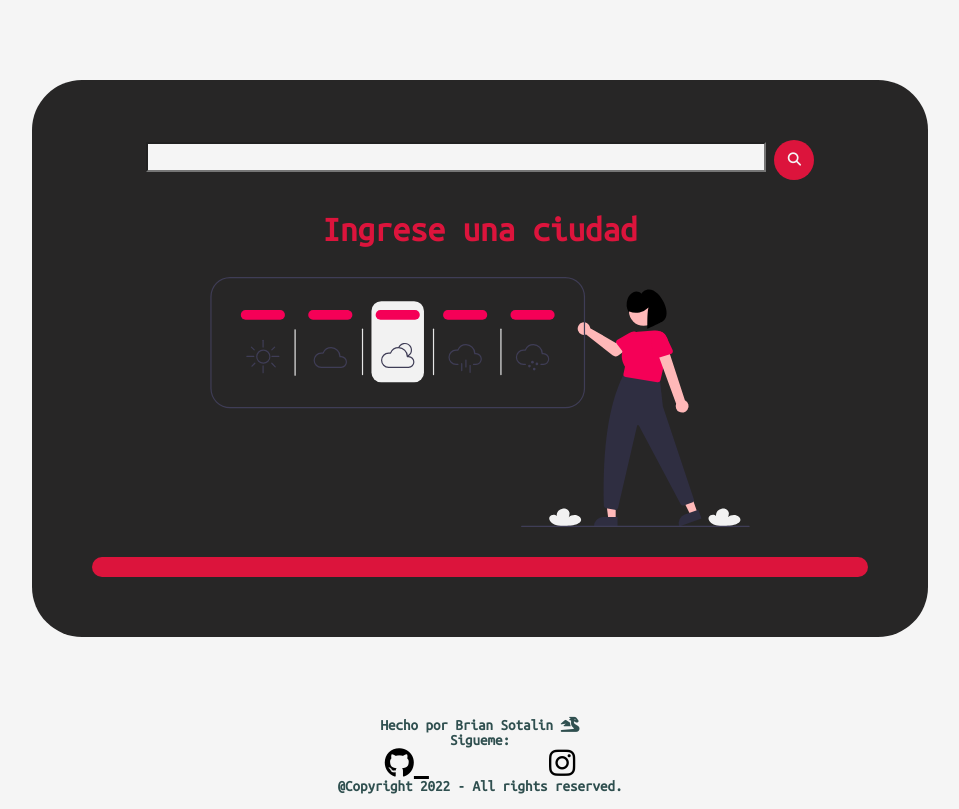
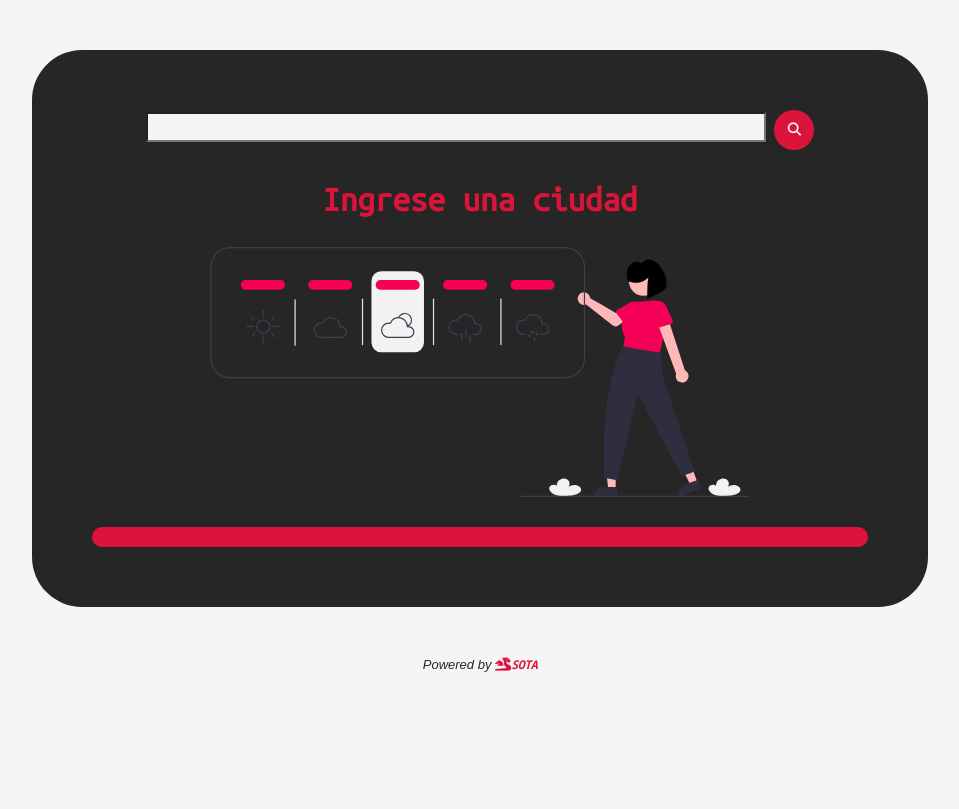
Before and after one commit to BrianSotalin/appclima, a plain HTML site: page index.html in a window 1280 px wide. Shown: the whole page, without its empty margins (160-1119 px from the left). Drawn offline with Linux system fonts and the light colour scheme; a web font is replaced by a local one.

Commit message:
updated-footer

```diff
--- a/index.html
+++ b/index.html
@@ -39,25 +39,8 @@
         </div>
         <button onclick="location.reload()" id="btn" class="btn-reload"></button>
     </div>
-    <footer class="footer">
-        <p class="footer-message">
-            Hecho por Brian Sotalin <i class="fas fa-dragon"></i><br>
-            Sigueme:
-        </p>
-        <div class="social">
-            <a href="https://github.com/BrianSotalin" class="social-item">
-                <i class="fab fa-github"></i>
-            </a>
-            <a href="https://www.instagram.com/blady.10p/?hl=es" class="social-item">
-                <i class="fab fa-instagram"></i>
-            </a>
-        </div>
 
-        <p class="footer-copyright">
-            @Copyright 2022 - All rights reserved.
-        </p>
-
-    </footer>
+    <footer> Powered by <a href="https://briansotalin.github.io/mypage/"> <i class="fas fa-dragon"></i>sota </a> </footer>
     <script src="app.js"></script>
 </body>
 
--- a/style.css
+++ b/style.css
@@ -18,7 +18,7 @@ body {
     text-align: center;
     background: rgb(39, 38, 38);
     padding: 60px;
-    margin: 80px auto ;
+    margin: 50px auto ;
     border-radius: 50px;
 
 }
@@ -92,30 +92,25 @@ input {
 
 footer{
     display: block;
-    margin-top:30px;
+    margin-top:10px;
     text-align: center;
+    color: rgb(39, 38, 38);
+    font-family: sans-serif;
+    font-style: oblique;
+    font-weight: 300;
+    font-size: 13px;
+    transition: .3s ease all;
     }
-    footer p{
-      font-size: 15px;
-      font-weight: bold;
-      color: darkslategrey;
-    }
-    footer .social{
-    justify-content: center;
-    text-align: center;
-    align-items: center;
+    footer:hover{
+        letter-spacing: 2px;
     }
     footer a{
-      margin: 30px ;
-     padding: 30px;
-      color: black;
-      font-size: 30px;
-      transition: .3s ease all;
+        text-decoration: none;
+        color: crimson;
+        text-transform: uppercase;
+        font-weight: 600;
+    }
 
-    }
-    footer a:hover{
-      color: darkslategrey;
-    }
 
 /* #btn{
     display: block;
@@ -156,6 +151,9 @@ RESPONSIVE
     .busqueda {
         margin-top: 15px;
     }
+    /* footer{
+        margin-top: 10px;
+    } */
 
     /* .clima{
         height: 110px;
```
